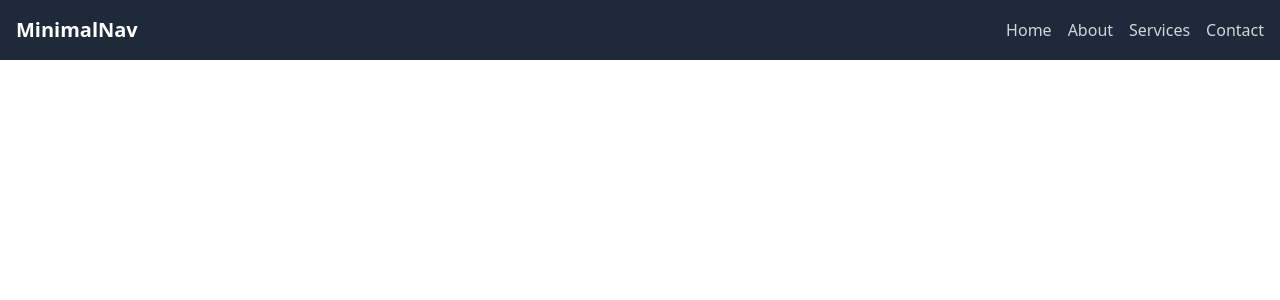
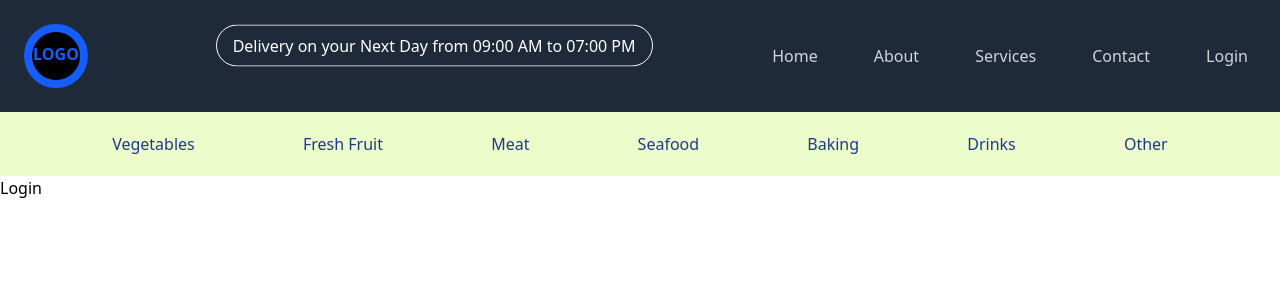
Before and after one commit to coderNegi1/MERN-project, a React (Vite) app in the folder frontend/: page /login in a window 1280 px wide. Shown: the top 300 px of the page. Built offline with nearby package versions, Linux system fonts and the light colour scheme.

Commit message:
chnages and added

```diff
--- a/frontend/package.json
+++ b/frontend/package.json
@@ -10,8 +10,12 @@
     "preview": "vite preview"
   },
   "dependencies": {
+    "@emotion/react": "^11.14.0",
+    "@emotion/styled": "^11.14.0",
     "@headlessui/react": "^2.2.0",
     "@heroicons/react": "^2.2.0",
+    "@mui/icons-material": "^7.0.0",
+    "@mui/material": "^7.0.0",
     "@tailwindcss/vite": "^4.0.17",
     "autoprefixer": "^10.4.21",
     "axios": "^1.8.4",
--- a/frontend/src/App.jsx
+++ b/frontend/src/App.jsx
@@ -1,15 +1,13 @@
+// App.js
 import React from 'react';
-import { BrowserRouter, Routes, Route } from 'react-router-dom';
-import Navbar from './components/common/Navbar.jsx';
-
+import { BrowserRouter as Router } from 'react-router-dom'; // Only one Router
+import AppRoutes from './routes/publicRoutes'; //use the now corrected AppRoutes
 
 function App() {
   return (
-    <BrowserRouter>
-      <Navbar />
-      <Routes>
-      </Routes>
-    </BrowserRouter>
+    <Router>
+      <AppRoutes />
+    </Router>
   );
 }
 
--- /dev/null
+++ b/frontend/src/components/common/Categoriesnav.jsx
@@ -0,0 +1,147 @@
+import React, { useState } from 'react';
+import { Link } from 'react-router-dom';
+
+
+const Categories = () => {
+    // State to track which dropdown is open for mobile (Accordion)
+    const [openAccordion, setOpenAccordion] = useState(null);
+    const [menuOpen, setMenuOpen] = useState(false); // State to toggle hamburger menu
+
+    // Function to toggle accordion dropdown
+    const handleAccordionToggle = (index) => {
+        setOpenAccordion(openAccordion === index ? null : index);
+    };
+
+    // Categories with products (at least 4 products per category)
+    const categories = [
+        {
+            name: 'Vegetables',
+            products: ['Carrot', 'Potato', 'Spinach', 'Tomato', 'Onion', 'Cucumber']
+        },
+        {
+            name: 'Fresh Fruit',
+            products: ['Apple', 'Banana', 'Orange', 'Pineapple', 'Grapes', 'Mango']
+        },
+        {
+            name: 'Meat',
+            products: ['Chicken', 'Beef', 'Pork', 'Lamb', 'Turkey', 'Duck']
+        },
+        {
+            name: 'Seafood',
+            products: ['Salmon', 'Shrimp', 'Tuna', 'Crab', 'Lobster', 'Mackerel']
+        },
+        {
+            name: 'Baking',
+            products: ['Flour', 'Sugar', 'Butter', 'Eggs', 'Yeast', 'Baking Powder']
+        },
+        {
+            name: 'Drinks',
+            products: ['Coke', 'Pepsi', 'Orange Juice', 'Lemonade', 'Water', 'Tea']
+        },
+        {
+            name: 'Other',
+            products: ['Salt', 'Pepper', 'Garlic', 'Honey', 'Vinegar', 'Olive Oil']
+        }
+    ];
+
+    return (
+        <div className="bg-lime-100 p-5">
+            {/* Desktop Menu */}
+            <div className="hidden md:flex justify-evenly space-x-4">
+                {categories.map((category, index) => (
+                    <div key={category.name} className="relative group">
+                        <Link
+                            to="/"
+                            className="text-blue-900 hover:text-black"
+                        >
+                            {category.name}
+                        </Link>
+                        {/* Dropdown Menu */}
+                        <div
+                            className="absolute hidden group-hover:block bg-white shadow-lg rounded-md p-4 mt-2 w-xs"
+                            style={{ left: 0 }}
+                        >
+                            <div className="space-y-7 text-lg">
+                                {category.products.map((product, productIndex) => (
+                                    <Link
+                                        key={productIndex}
+                                        to={`/${category.name.toLowerCase().replace(' ', '-')}/${product.toLowerCase().replace(' ', '-')}`}
+                                        className="block"
+                                    >
+                                        {product}
+                                    </Link>
+                                ))}
+                            </div>
+                        </div>
+                    </div>
+                ))}
+            </div>
+
+            {/* Hamburger Icon and Mobile Accordion Menu */}
+            <div className="md:hidden">
+                {/* Hamburger Icon */}
+                <button
+                    className=" text-blue-900 m-5"
+                    onClick={() => setMenuOpen(!menuOpen)}
+                >
+                    Category &#9776;
+
+                </button>
+
+                {/* Hamburger Menu (Accordion) */}
+                {menuOpen && (
+                    <div className="bg-white absolute top-0 left-0 w-full h-screen p-5 pt-15 z-10 shadow-lg  ">
+                        <button
+                            className="absolute top-5 right-5 text-3xl text-blue-900"
+                            onClick={() => setMenuOpen(false)}
+                        >
+                            &times;
+                        </button>
+                        {categories.map((category, index) => (
+                            <div key={category.name} className="border-t">
+                                <button
+                                    className="w-full text-left px-4 py-2 bg-white hover:bg-gray-300 focus:outline-none flex items-center justify-between"
+                                    onClick={() => handleAccordionToggle(index)}
+                                >
+                                    <h3 className="text-xl ">{category.name}</h3>
+                                    <svg
+                                        className={`w-5 h-5 transform transition-transform duration-300 ${openAccordion === index ? 'rotate-180' : 'rotate-0'}`}
+                                        xmlns="http://www.w3.org/2000/svg"
+                                        fill="none"
+                                        viewBox="0 0 24 24"
+                                        stroke="currentColor"
+                                    >
+                                        <path
+                                            strokeLinecap="round"
+                                            strokeLinejoin="round"
+                                            strokeWidth="2"
+                                            d="M19 9l-7 7-7-7"
+                                        />
+                                    </svg>
+                                </button >
+                                {/* Accordion content */}
+                                {openAccordion === index && (
+                                    <div className="bg-white p-4">
+                                        <div className="space-y-3 ">
+                                            {category.products.map((product, productIndex) => (
+                                                <Link
+                                                    key={productIndex}
+                                                    to={`/${category.name.toLowerCase().replace(' ', '-')}/${product.toLowerCase().replace(' ', '-')}`}
+                                                    className="block text-blue-900 hover:text-black"
+                                                >
+                                                    {product}
+                                                </Link>
+                                            ))}
+                                        </div>
+                                    </div>
+                                )}
+                            </div>
+                        ))}
+                    </div>
+                )}
+            </div>
+        </div>
+    );
+};
+
+export default Categories;
--- a/frontend/src/components/common/Navbar.jsx
+++ b/frontend/src/components/common/Navbar.jsx
@@ -1,30 +1,51 @@
 import React, { useState } from 'react';
-import { Link } from 'react-router-dom'; // Use Link from react-router-dom for client-side routing
+import { Link } from 'react-router-dom';
+import Logo from './logo';
+import Categoriesnav from './Categoriesnav'
+import AppRoutes from '../../routes/publicRoutes';
 
 function Navbar() {
   const [isMenuOpen, setIsMenuOpen] = useState(false);
 
   return (
+    <>
       <nav className="bg-gray-800 p-4">
-      <div className="container mx-auto flex justify-between items-center">
-        <div className="text-white font-bold text-xl">
-          MinimalNav
+        <div className=" mx-auto flex justify-between space-x-4  items-center">
+          <div>
+            <Logo/>
+          </div>
+          <div className="text-white hidden md:block animate-bounce border p-2 px-4 rounded-3xl">  Delivery on your Next Day from 09:00 AM to 07:00 PM</div>
+
+          {/* Desktop Menu */}
+          <div className="hidden md:flex md:space-x-14">
+            {/* Main Menu Items */}
+            <div className="relative group">
+              <Link to="/" className="text-gray-300 hover:text-white">Home</Link>
             </div>
 
-        {/* Desktop Menu */}
-        <div className="hidden md:flex md:space-x-4">
-          <Link to="/" className="text-gray-300 hover:text-white">Home</Link>
+            <div className="relative group">
               <Link to="/about" className="text-gray-300 hover:text-white">About</Link>
+            </div>
+
+            <div className="relative group">
               <Link to="/services" className="text-gray-300 hover:text-white">Services</Link>
+            </div>
+
+            <div className="relative group">
               <Link to="/contact" className="text-gray-300 hover:text-white">Contact</Link>
+            </div>
 
+            <div className="relative group">
+              <Link to="/login" className="text-gray-300 hover:text-white">Login</Link>
+            </div>
           </div>
 
           {/* Mobile Hamburger Menu */}
           <div className="md:hidden">
             <button
               className="text-gray-300 hover:text-white focus:outline-none"
-            onClick={() => setIsMenuOpen(!isMenuOpen)}>
+              onClick={() => setIsMenuOpen(!isMenuOpen)}
+            >
               <svg className="h-6 w-6 fill-current" viewBox="0 0 24 24">
                 <path fillRule="evenodd" clipRule="evenodd" d="M4 6H20V8H4V6ZM4 12H20V14H4V12ZM4 18H20V20H4V18Z" />
               </svg>
@@ -39,9 +60,15 @@ function Navbar() {
             <Link to="/about" className="block text-gray-300 hover:text-white py-2 px-4">About</Link>
             <Link to="/services" className="block text-gray-300 hover:text-white py-2 px-4">Services</Link>
             <Link to="/contact" className="block text-gray-300 hover:text-white py-2 px-4">Contact</Link>
+            <Link to="/login" className="block text-gray-300 hover:text-white py-2 px-4">Login</Link>
+
+          <div className="text-white py-2 px-4">  Delivery on your Next Day from 09:00 AM to 07:00 PM</div>
+
           </div>
         )}
       </nav>
+      <Categoriesnav/>
+    </>
   );
 }
 
--- /dev/null
+++ b/frontend/src/components/common/logo.jsx
@@ -0,0 +1,24 @@
+import React from 'react';
+
+const Logo = () => {
+  return (
+    <div className="flex items-center justify-center">
+      {/* You can replace the SVG with your custom logo */}
+      <svg
+        xmlns="http://www.w3.org/2000/svg"
+        viewBox="0 0 200 200"
+        className="w-20 h-20 text-blue-600" // Tailwind classes for styling
+      >
+        <circle cx="100" cy="100" r="70" fill="" stroke="currentColor" strokeWidth="20" />
+        <text
+          x="50%" y="50%" alignmentBaseline="middle" textAnchor="middle"
+          fontSize="40" fontWeight="bold" fill="currentColor"
+        >
+          LOGO
+        </text>
+      </svg>
+    </div>
+  );
+};
+
+export default Logo;
--- a/frontend/src/pages/login.jsx
+++ b/frontend/src/pages/login.jsx
@@ -1 +1,6 @@
-<h1>hello prashant</h1>
+function Login(){
+    return(
+        <>Login</>
+    )
+}
+export default Login;
--- /dev/null
+++ b/frontend/src/routes/publicRoutes.jsx
@@ -0,0 +1,18 @@
+// src/routes/AppRoutes.js
+import React from 'react';
+import { Routes, Route } from 'react-router-dom'; // Removed BrowserRouter
+import Login from '../pages/login.jsx';
+import Navbar from '../components/common/Navbar.jsx';
+
+function AppRoutes() {
+  return (
+    <>
+      <Navbar />
+      <Routes>
+        <Route path="/login" element={<Login />} />
+      </Routes>
+    </>
+  );
+}
+
+export default AppRoutes;
--- a/frontend/vite.config.js
+++ b/frontend/vite.config.js
@@ -1,8 +1,8 @@
 // vite.config.js
 import { defineConfig } from 'vite';
 import react from '@vitejs/plugin-react-swc';
-import tailwindcss from '@tailwindcss/vite'; // Import tailwind plugin
+import tailwindcss from '@tailwindcss/vite';
 
 export default defineConfig({
-  plugins: [react(), tailwindcss()], // Add tailwind plugin
+  plugins: [react(), tailwindcss()],
 });
```
Also changed, not shown: frontend/src/routes/publicRoutes.js (deleted, +0 -34 lines), 1 other file (tests, documents, lock files or other folders). Lines whose indentation alone changed are shown as unchanged.
